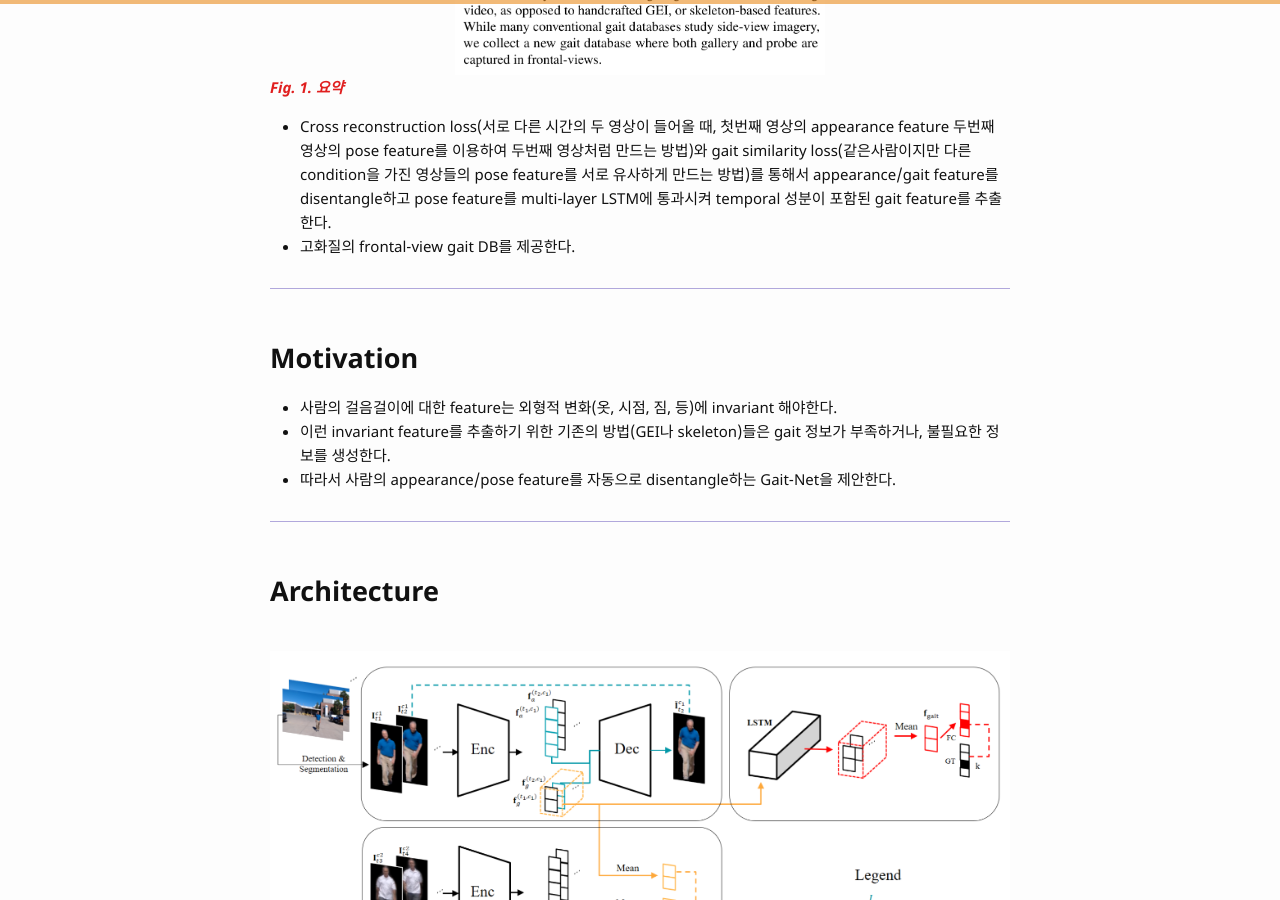
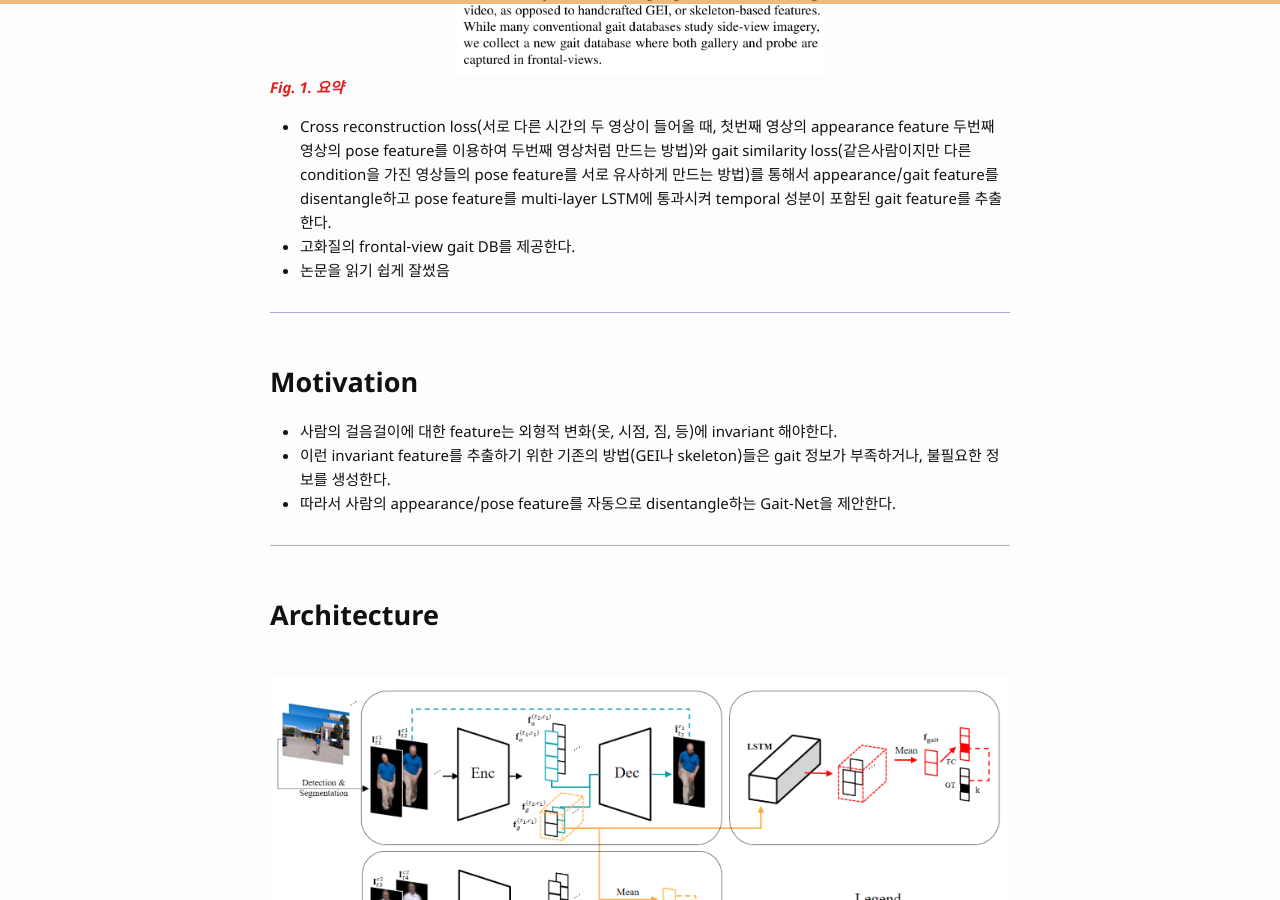
Before and after one commit to bismex/bismex.github.io, a Jekyll site: the page built from _posts/2019-05-27-GAITNET.md, in a window 1280 px wide and 900 px high, scrolled down 928 px. Built offline with Jekyll 4.4.1, drawn with Linux system fonts in a browser that asks for light colours; formulas are drawn with MathJax 3.

Commit message:
Update 2019-05-27-GAITNET.md

```diff
--- a/_posts/2019-05-27-GAITNET.md
+++ b/_posts/2019-05-27-GAITNET.md
@@ -27,6 +27,7 @@ tags: CV autoencoder recognition disentangled unsupervised
 
 - Cross reconstruction loss(서로 다른 시간의 두 영상이 들어올 때, 첫번째 영상의 appearance feature 두번째 영상의 pose feature를 이용하여 두번째 영상처럼 만드는 방법)와 gait similarity loss(같은사람이지만 다른 condition을 가진 영상들의 pose feature를 서로 유사하게 만드는 방법)를 통해서 appearance/gait feature를 disentangle하고 pose feature를 multi-layer LSTM에 통과시켜 temporal 성분이 포함된 gait feature를 추출한다.
 - 고화질의 frontal-view gait DB를 제공한다.
+- 논문을 읽기 쉽게 잘썼음
 
 ---
 
```
